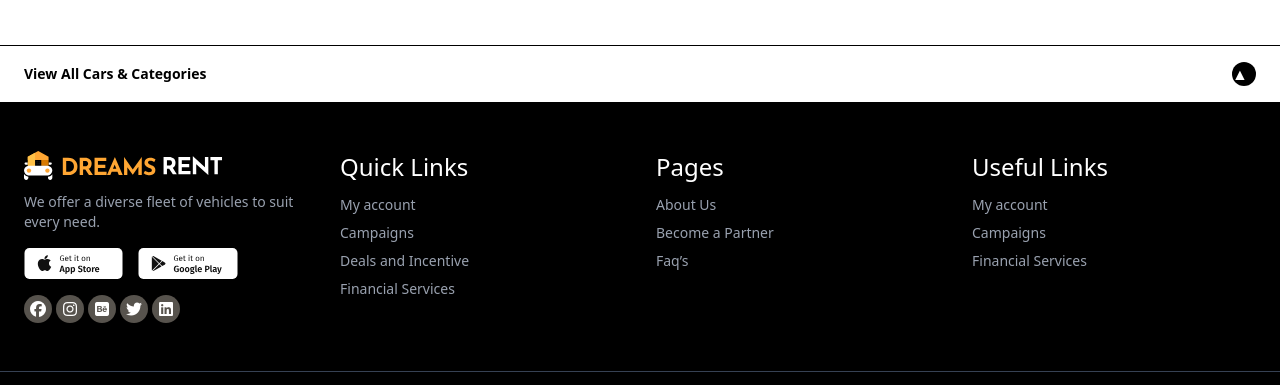
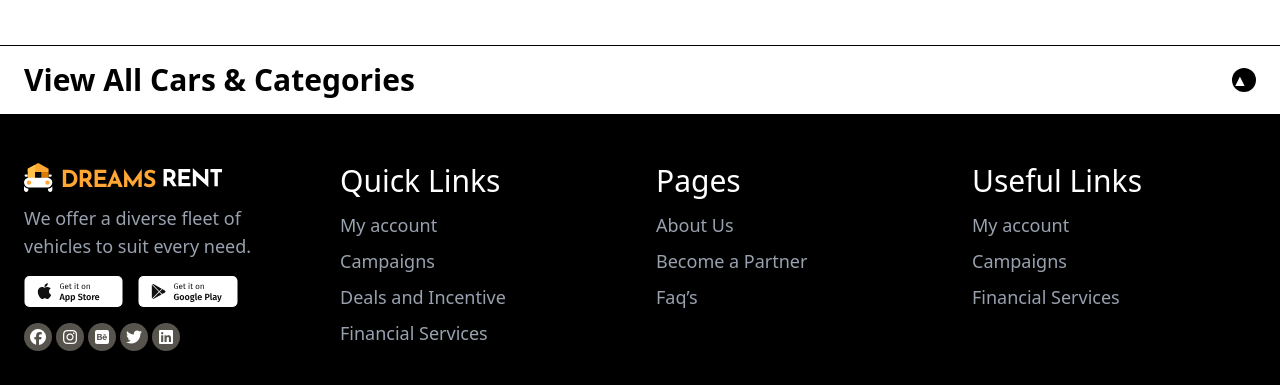
Before and after one commit to seeta-ai/car-rent, a plain HTML site: page index.html in a window 1280 px wide. Shown: the part 9512-9897 px from the top of the page. Drawn offline with nearby package versions, Linux system fonts and the light colour scheme.

Commit message:
footer changee

```diff
--- a/index.html
+++ b/index.html
@@ -2112,7 +2112,7 @@
         <div class="border-t border-b bg-white">
             <!-- Header -->
             <div id="toggleBtn" class="max-w-7xl mx-auto px-6 py-4  justify-between items-center cursor-pointer flex">
-                <h2 class="font-semibold text-sm">
+                <h2 class="font-bold text-3xl">
                     View All Cars & Categories
                 </h2>
 
@@ -2127,57 +2127,57 @@
                 <div class="max-w-7xl mx-auto px-6 pb-8">
                     <div class="grid grid-cols-2 md:grid-cols-6 gap-y-3 text-sm text-gray-600 ">
                         <ul class="space-y-2 ">
-                            <li class="hover:text-yellow-600">› Coupe</li>
-                            <li class="hover:text-yellow-600">› Convertible</li>
-                            <li class="hover:text-yellow-600">› Hatchback</li>
-                            <li class="hover:text-yellow-600">› Sport utility vehicles</li>
-                            <li class="hover:text-yellow-600">› Minivan</li>
-                            <li class="hover:text-yellow-600">› Pickup Truck</li>
+                            <li class="hover:text-yellow-600 text-lg">› Coupe</li>
+                            <li class="hover:text-yellow-600 text-lg">› Convertible</li>
+                            <li class="hover:text-yellow-600 text-lg">› Hatchback</li>
+                            <li class="hover:text-yellow-600 text-lg">› Sport utility vehicles</li>
+                            <li class="hover:text-yellow-600 text-lg">› Minivan</li>
+                            <li class="hover:text-yellow-600 text-lg">› Pickup Truck</li>
                         </ul>
 
                         <ul class="space-y-2 ">
-                            <li class="hover:text-yellow-600">› Sports car</li>
-                            <li class="hover:text-yellow-600">› SUV</li>
-                            <li class="hover:text-yellow-600">› Wagon</li>
-                            <li class="hover:text-yellow-600">› Crossover</li>
-                            <li class="hover:text-yellow-600">› Electric vehicle</li>
-                            <li class="hover:text-yellow-600">› Jeep</li>
+                            <li class="hover:text-yellow-600 text-lg">› Sports car</li>
+                            <li class="hover:text-yellow-600 text-lg">› SUV</li>
+                            <li class="hover:text-yellow-600 text-lg">› Wagon</li>
+                            <li class="hover:text-yellow-600 text-lg">› Crossover</li>
+                            <li class="hover:text-yellow-600 text-lg">› Electric vehicle</li>
+                            <li class="hover:text-yellow-600 text-lg">› Jeep</li>
                         </ul>
 
                         <ul class="space-y-2 group/category">
-                            <li class="hover:text-yellow-600">› C1-segment cars</li>
-                            <li class="hover:text-yellow-600">› Compact car</li>
-                            <li class="hover:text-yellow-600">› Hatchback</li>
-                            <li class="hover:text-yellow-600">› Luxury car</li>
-                            <li class="hover:text-yellow-600">› MPV</li>
-                            <li class="hover:text-yellow-600">› Van</li>
+                            <li class="hover:text-yellow-600 text-lg">› C1-segment cars</li>
+                            <li class="hover:text-yellow-600 text-lg">› Compact car</li>
+                            <li class="hover:text-yellow-600 text-lg">› Hatchback</li>
+                            <li class="hover:text-yellow-600 text-lg">› Luxury car</li>
+                            <li class="hover:text-yellow-600 text-lg">› MPV</li>
+                            <li class="hover:text-yellow-600 text-lg">› Van</li>
                         </ul>
 
                         <ul class="space-y-2">
-                            <li class="hover:text-yellow-600">› Maruti Suzuki</li>
-                            <li class="hover:text-yellow-600">› Hyundai</li>
-                            <li class="hover:text-yellow-600">› Tata Motors</li>
-                            <li class="hover:text-yellow-600">› Skoda</li>
-                            <li class="hover:text-yellow-600">› Volkswagen</li>
-                            <li class="hover:text-yellow-600">› Renault</li>
+                            <li class="hover:text-yellow-600 text-lg">› Maruti Suzuki</li>
+                            <li class="hover:text-yellow-600 text-lg">› Hyundai</li>
+                            <li class="hover:text-yellow-600 text-lg">› Tata Motors</li>
+                            <li class="hover:text-yellow-600 text-lg">› Skoda</li>
+                            <li class="hover:text-yellow-600 text-lg">› Volkswagen</li>
+                            <li class="hover:text-yellow-600 text-lg">› Renault</li>
                         </ul>
 
                         <ul class="space-y-2 ">
-                            <li class="hover:text-yellow-600">› Toyota</li>
-                            <li class="hover:text-yellow-600">› Nissan</li>
-                            <li class="hover:text-yellow-600">› MG Motor</li>
-                            <li class="hover:text-yellow-600">› Kia</li>
-                            <li class="hover:text-yellow-600">› Ford</li>
-                            <li class="hover:text-yellow-600">› Jeep</li>
+                            <li class="hover:text-yellow-600 text-lg">› Toyota</li>
+                            <li class="hover:text-yellow-600 text-lg">› Nissan</li>
+                            <li class="hover:text-yellow-600 text-lg">› MG Motor</li>
+                            <li class="hover:text-yellow-600 text-lg">› Kia</li>
+                            <li class="hover:text-yellow-600 text-lg">› Ford</li>
+                            <li class="hover:text-yellow-600 text-lg">› Jeep</li>
                         </ul>
 
                         <ul class="space-y-2 ">
-                            <li class="hover:text-yellow-600">› Coupe</li>
-                            <li class="hover:text-yellow-600">› Convertible</li>
-                            <li class="hover:text-yellow-600">› Hatchback</li>
-                            <li class="hover:text-yellow-600">› Sport utility vehicles</li>
-                            <li class="hover:text-yellow-600">› Minivan</li>
-                            <li class="hover:text-yellow-600">› Pickup Truck</li>
+                            <li class="hover:text-yellow-600 text-lg">› Coupe</li>
+                            <li class="hover:text-yellow-600 text-lg">› Convertible</li>
+                            <li class="hover:text-yellow-600 text-lg">› Hatchback</li>
+                            <li class="hover:text-yellow-600 text-lg">› Sport utility vehicles</li>
+                            <li class="hover:text-yellow-600 text-lg">› Minivan</li>
+                            <li class="hover:text-yellow-600 text-lg">› Pickup Truck</li>
                         </ul>
                     </div>
                 </div>
@@ -2189,7 +2189,7 @@
             <div class="max-w-7xl mx-auto px-6 py-12 grid grid-cols-1 md:grid-cols-4 gap-8">
                 <div>
                     <h3 class="text-white font-semibold mb-3"><img src="img/footer/logo-white.svg"></h3>
-                    <p class="text-sm">
+                    <p class="text-lg">
                         We offer a diverse fleet of vehicles to suit every need.
                     </p>
 
@@ -2214,8 +2214,8 @@
                 </div>
 
                 <div>
-                    <h4 class="text-white mb-3 text-2xl">Quick Links</h4>
-                    <ul class="space-y-2 text-sm">
+                    <h4 class="text-white mb-3 text-3xl">Quick Links</h4>
+                    <ul class="space-y-2 text-lg">
                         <li class=" ">My account</li>
                         <li>Campaigns</li>
                         <li>Deals and Incentive</li>
@@ -2224,8 +2224,8 @@
                 </div>
 
                 <div>
-                    <h4 class="text-white mb-3 text-2xl">Pages</h4>
-                    <ul class="space-y-2 text-sm">
+                    <h4 class="text-white mb-3 text-3xl">Pages</h4>
+                    <ul class="space-y-2 text-lg">
                         <li>About Us</li>
                         <li>Become a Partner</li>
                         <li>Faq’s</li>
@@ -2233,8 +2233,8 @@
                 </div>
 
                 <div>
-                    <h4 class="text-white mb-3 text-2xl">Useful Links</h4>
-                    <ul class="space-y-2 text-sm">
+                    <h4 class="text-white mb-3 text-3xl">Useful Links</h4>
+                    <ul class="space-y-2 text-lg">
                         <li>My account</li>
                         <li>Campaigns</li>
                         <li>Financial Services</li>
```
